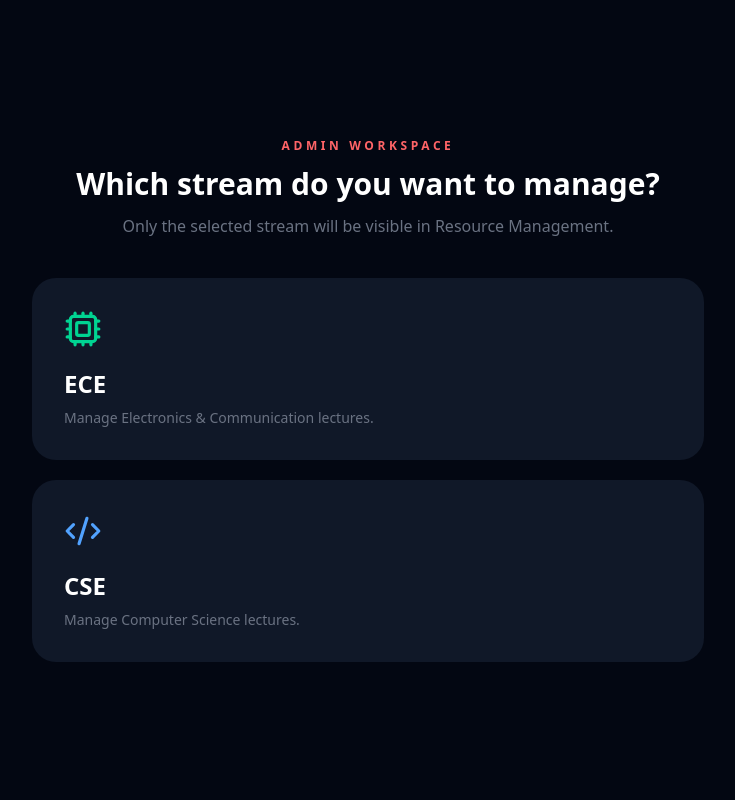
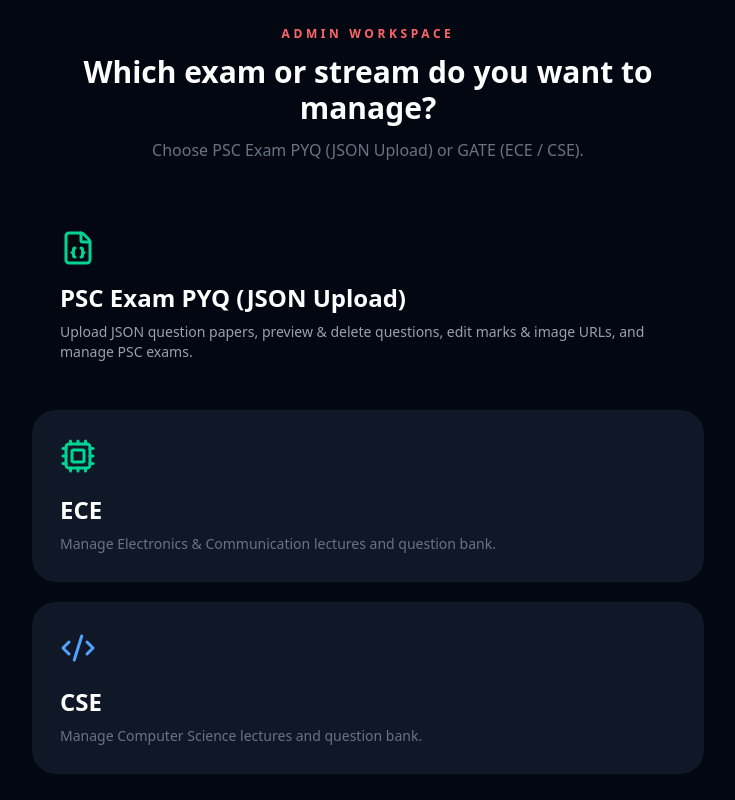
Before and after one commit to Chayanethic/GateTracker, a Next.js app: page /admin/stream in a window 1280 px wide. Shown: the whole page, without its empty margins (272-1007 px from the left). Built offline with nearby package versions, Linux system fonts and the light colour scheme; sample sign-in values are in the browser's storage.

Commit message:
Add PSC stream option and update UI elements

```diff
--- a/src/app/admin/stream/page.tsx
+++ b/src/app/admin/stream/page.tsx
@@ -2,20 +2,27 @@
 
 import { useEffect, useState } from 'react';
 import { useRouter } from 'next/navigation';
-import { Cpu, Code2, Check } from 'lucide-react';
+import { Cpu, Code2, FileJson, Check } from 'lucide-react';
 
 export default function AdminStreamSelector() {
   const router = useRouter();
-  const [currentStream, setCurrentStream] = useState<'ece' | 'cse' | null>(null);
+  const [currentStream, setCurrentStream] = useState<'ece' | 'cse' | 'psc' | null>(null);
   useEffect(() => {
-    if (localStorage.getItem('isAdmin') !== 'true') { router.replace('/login'); return; }
-    setCurrentStream(sessionStorage.getItem('adminStream') as 'ece' | 'cse' | null);
+    if (localStorage.getItem('isAdmin') !== 'true') {
+      router.replace('/login');
+      return;
+    }
+    setCurrentStream(sessionStorage.getItem('adminStream') as 'ece' | 'cse' | 'psc' | null);
   }, [router]);
 
-  const select = (stream: 'ece' | 'cse') => {
-    sessionStorage.setItem('adminStream', stream);
+  const select = (stream: 'ece' | 'cse' | 'psc') => {
+    sessionStorage.setItem('adminStream', stream === 'psc' ? 'ece' : stream);
     setCurrentStream(stream);
-    router.replace('/admin/dashboard');
+    if (stream === 'psc') {
+      router.replace('/admin/psc-exam');
+    } else {
+      router.replace('/admin/dashboard');
+    }
     router.refresh();
   };
 
@@ -23,20 +30,61 @@ export default function AdminStreamSelector() {
     <div className="min-h-screen bg-gray-950 text-white flex items-center justify-center p-6">
       <div className="w-full max-w-2xl">
         <div className="text-center mb-10">
-          <div className="text-red-400 text-xs font-black tracking-[0.3em] uppercase mb-3">Admin Workspace</div>
-          <h1 className="text-3xl md:text-4xl font-black">Which stream do you want to manage?</h1>
-          <p className="text-gray-500 mt-3">Only the selected stream will be visible in Resource Management.</p>
+          <div className="text-red-400 text-xs font-black tracking-[0.3em] uppercase mb-3">
+            Admin Workspace
+          </div>
+          <h1 className="text-3xl md:text-4xl font-black">
+            Which exam or stream do you want to manage?
+          </h1>
+          <p className="text-gray-500 mt-3">
+            Choose PSC Exam PYQ (JSON Upload) or GATE (ECE / CSE).
+          </p>
         </div>
-        <div className="grid md:grid-cols-2 gap-5">
-          <button onClick={() => select('ece')} className="p-8 text-left rounded-3xl bg-gray-900 border border-gray-800 hover:border-emerald-500/50 hover:bg-emerald-500/[0.04] transition-all">
-            <Cpu size={38} className="text-emerald-400 mb-5"/>
-            <div className="flex items-center justify-between"><div className="text-2xl font-black">ECE</div>{currentStream === 'ece' && <Check className="text-emerald-400" size={22}/>}</div>
-            <p className="text-sm text-gray-500 mt-2">Manage Electronics & Communication lectures.</p>
+        <div className="grid grid-cols-1 md:grid-cols-2 gap-5">
+          {/* 1. PSC Exam PYQ — Featured at the Top */}
+          <button
+            onClick={() => select('psc')}
+            className="md:col-span-2 p-7 text-left rounded-3xl bg-gradient-to-br from-emerald-500/10 via-gray-900 to-gray-900 border border-emerald-500/35 hover:border-emerald-400 hover:bg-emerald-500/[0.08] transition-all"
+          >
+            <FileJson size={36} className="text-emerald-400 mb-4" />
+            <div className="flex items-center justify-between">
+              <div className="text-2xl font-black">PSC Exam PYQ (JSON Upload)</div>
+              {currentStream === 'psc' && <Check className="text-emerald-400" size={22} />}
+            </div>
+            <p className="text-sm text-gray-400 mt-2">
+              Upload JSON question papers, preview &amp; delete questions, edit marks &amp; image
+              URLs, and manage PSC exams.
+            </p>
           </button>
-          <button onClick={() => select('cse')} className="p-8 text-left rounded-3xl bg-gray-900 border border-gray-800 hover:border-blue-500/50 hover:bg-blue-500/[0.04] transition-all">
-            <Code2 size={38} className="text-blue-400 mb-5"/>
-            <div className="flex items-center justify-between"><div className="text-2xl font-black">CSE</div>{currentStream === 'cse' && <Check className="text-blue-400" size={22}/>}</div>
-            <p className="text-sm text-gray-500 mt-2">Manage Computer Science lectures.</p>
+
+          {/* 2. GATE ECE */}
+          <button
+            onClick={() => select('ece')}
+            className="p-7 text-left rounded-3xl bg-gray-900 border border-gray-800 hover:border-emerald-500/50 hover:bg-emerald-500/[0.04] transition-all"
+          >
+            <Cpu size={36} className="text-emerald-400 mb-5" />
+            <div className="flex items-center justify-between">
+              <div className="text-2xl font-black">ECE</div>
+              {currentStream === 'ece' && <Check className="text-emerald-400" size={22} />}
+            </div>
+            <p className="text-sm text-gray-500 mt-2">
+              Manage Electronics &amp; Communication lectures and question bank.
+            </p>
+          </button>
+
+          {/* 3. GATE CSE */}
+          <button
+            onClick={() => select('cse')}
+            className="p-7 text-left rounded-3xl bg-gray-900 border border-gray-800 hover:border-blue-500/50 hover:bg-blue-500/[0.04] transition-all"
+          >
+            <Code2 size={36} className="text-blue-400 mb-5" />
+            <div className="flex items-center justify-between">
+              <div className="text-2xl font-black">CSE</div>
+              {currentStream === 'cse' && <Check className="text-blue-400" size={22} />}
+            </div>
+            <p className="text-sm text-gray-500 mt-2">
+              Manage Computer Science lectures and question bank.
+            </p>
           </button>
         </div>
       </div>
```
